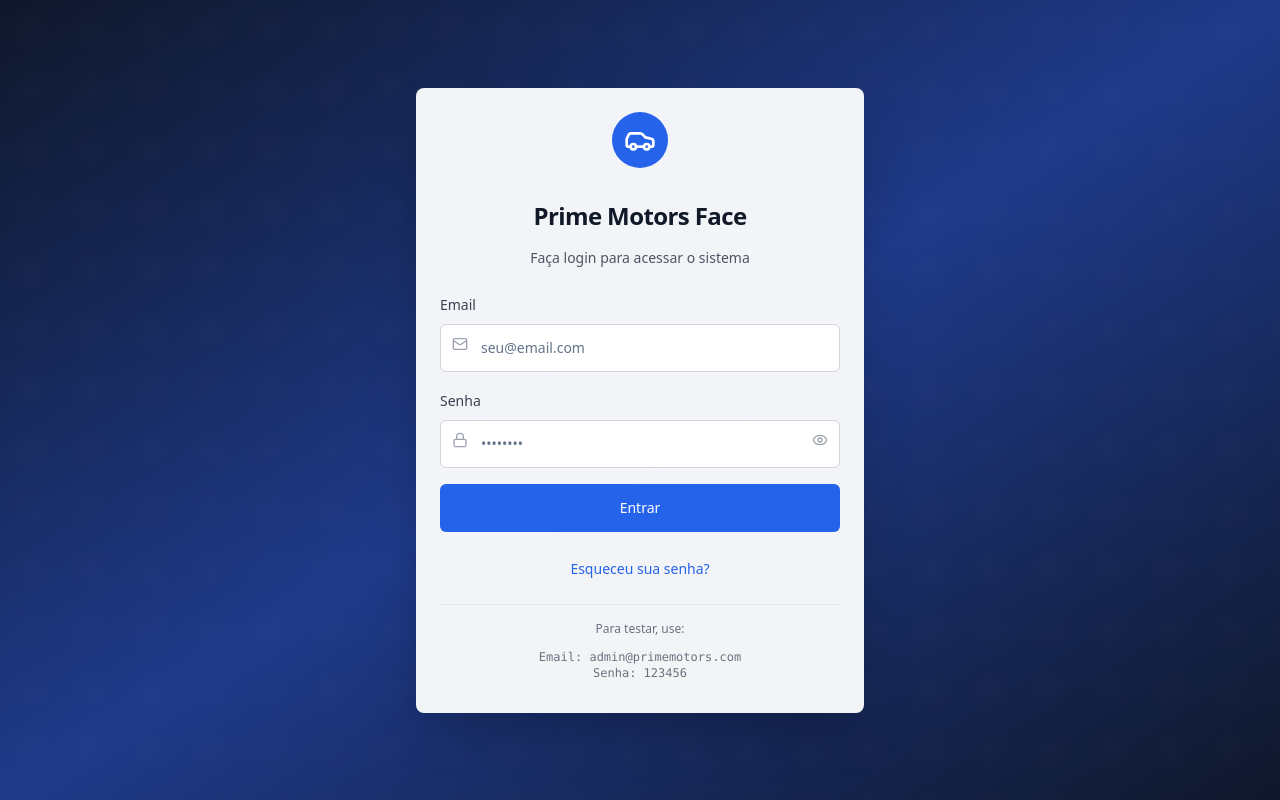
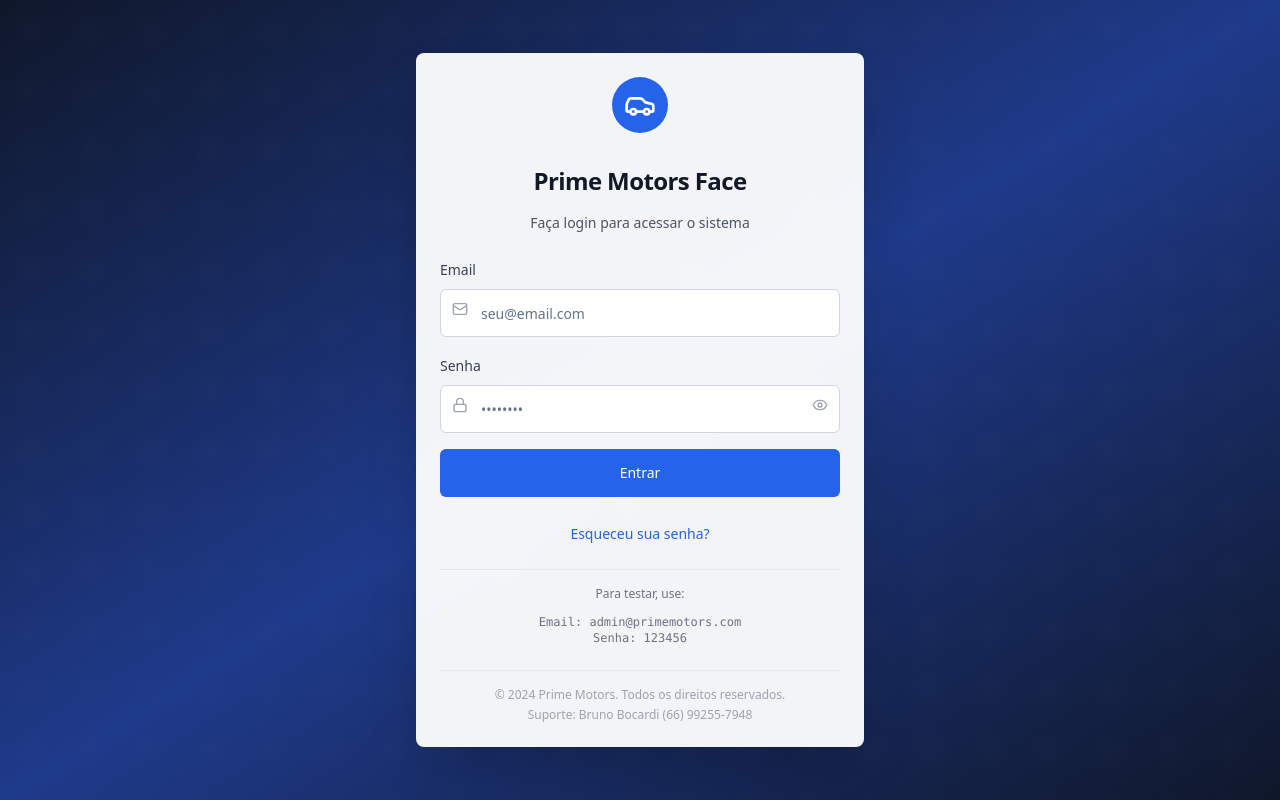
Before and after one commit to emarasimeone/prime-motors-login-auth, a React (Vite) app: page / in a window 1280 px wide. Built offline with nearby package versions, Linux system fonts and the light colour scheme.

Commit message:
Add footer with copyright and support info
Adds a footer to the login page with copyright information and support contact details.

```diff
--- a/src/components/LoginForm.tsx
+++ b/src/components/LoginForm.tsx
@@ -182,6 +182,13 @@ const LoginForm = () => {
               Senha: 123456
             </p>
           </div>
+
+          <div className="mt-4 pt-4 border-t border-gray-200">
+            <div className="text-xs text-gray-400 text-center space-y-1">
+              <p>© 2024 Prime Motors. Todos os direitos reservados.</p>
+              <p>Suporte: Bruno Bocardi (66) 99255-7948</p>
+            </div>
+          </div>
         </div>
       </CardContent>
     </Card>
```
